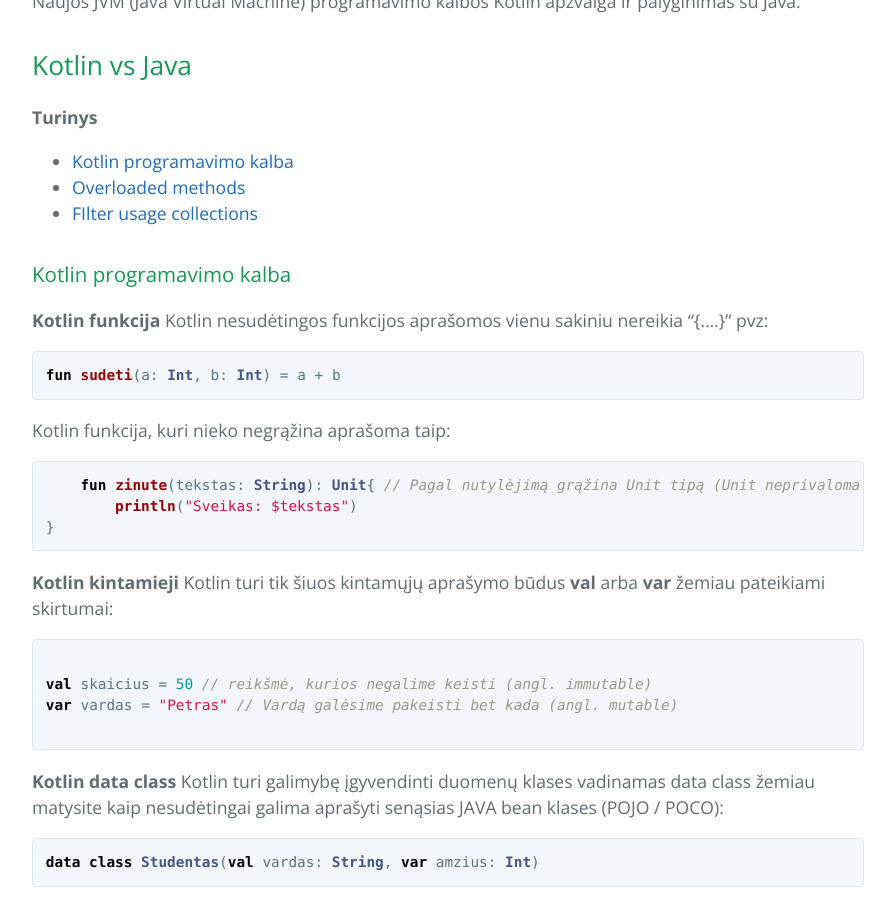
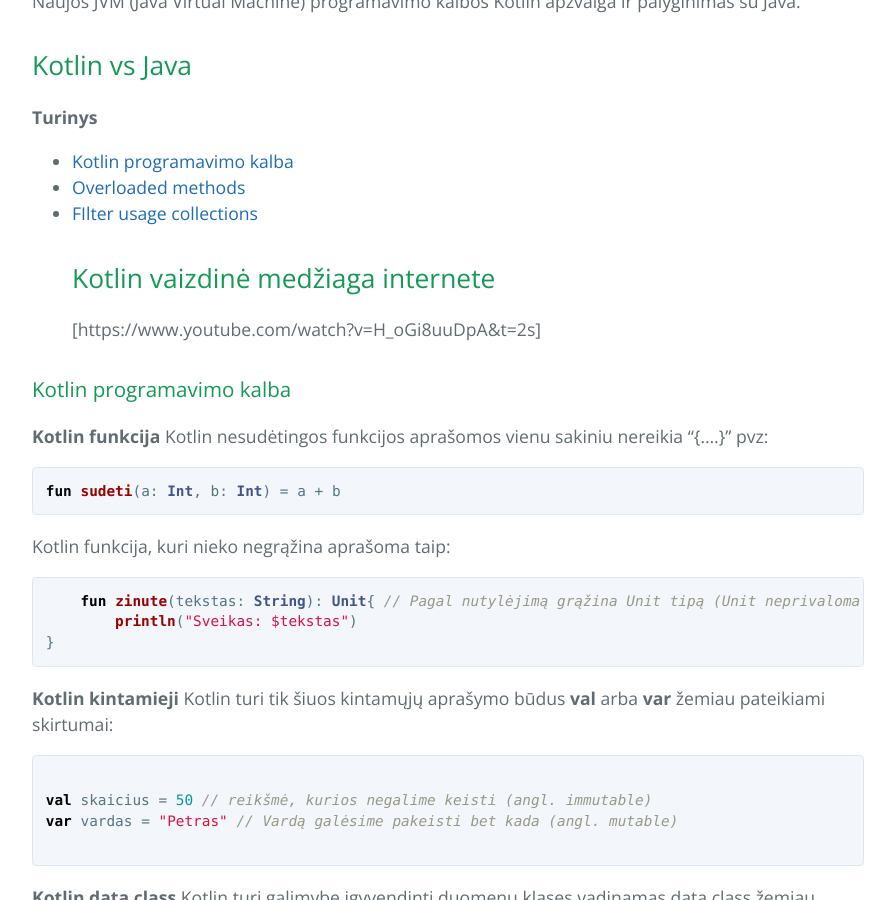
Before and after one commit to eif-courses/Java-Lecture-Notes, a Jekyll site: the page built from _posts/2017-10-29-overloading-kotlin-vs-java.md, in a window 1280 px wide and 900 px high, scrolled down 314 px. Shown: the whole window, without its empty margins (192-1087 px from the left). Built offline with Jekyll 4.4.1, drawn with Linux system fonts in a browser that asks for light colours.

Commit message:
Update 2017-10-29-overloading-kotlin-vs-java.md

```diff
--- a/_posts/2017-10-29-overloading-kotlin-vs-java.md
+++ b/_posts/2017-10-29-overloading-kotlin-vs-java.md
@@ -10,8 +10,8 @@ Naujos JVM (Java Virtual Machine) programavimo kalbos Kotlin apžvalga ir palygi
 - [Kotlin programavimo kalba](#kotlin-programavimo-kalba)
 - [Overloaded methods](#overloaded-methods)
 - [FIlter usage collections](#filter-usage-collections)
-
-
+## Kotlin vaizdinė medžiaga internete
+[https://www.youtube.com/watch?v=H_oGi8uuDpA&t=2s]
 
 ### Kotlin programavimo kalba
 
```
